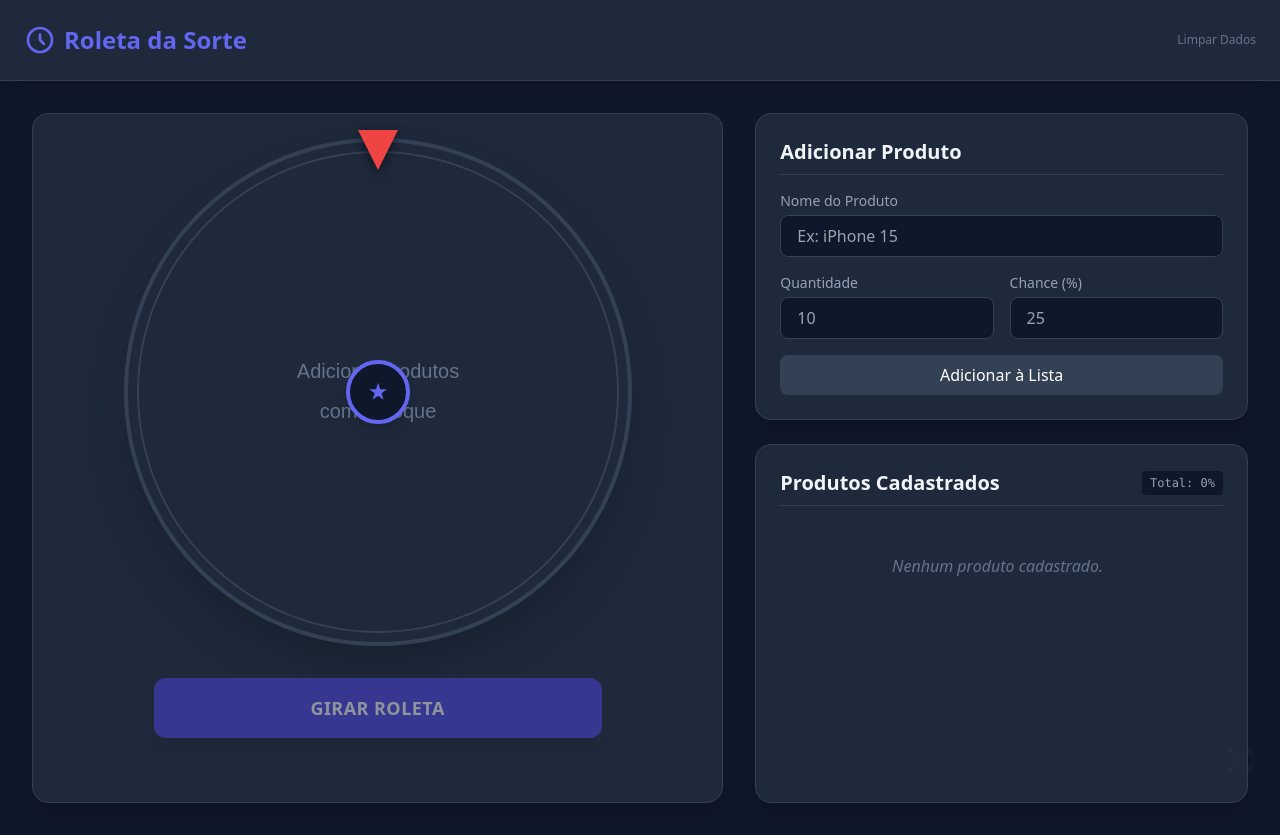
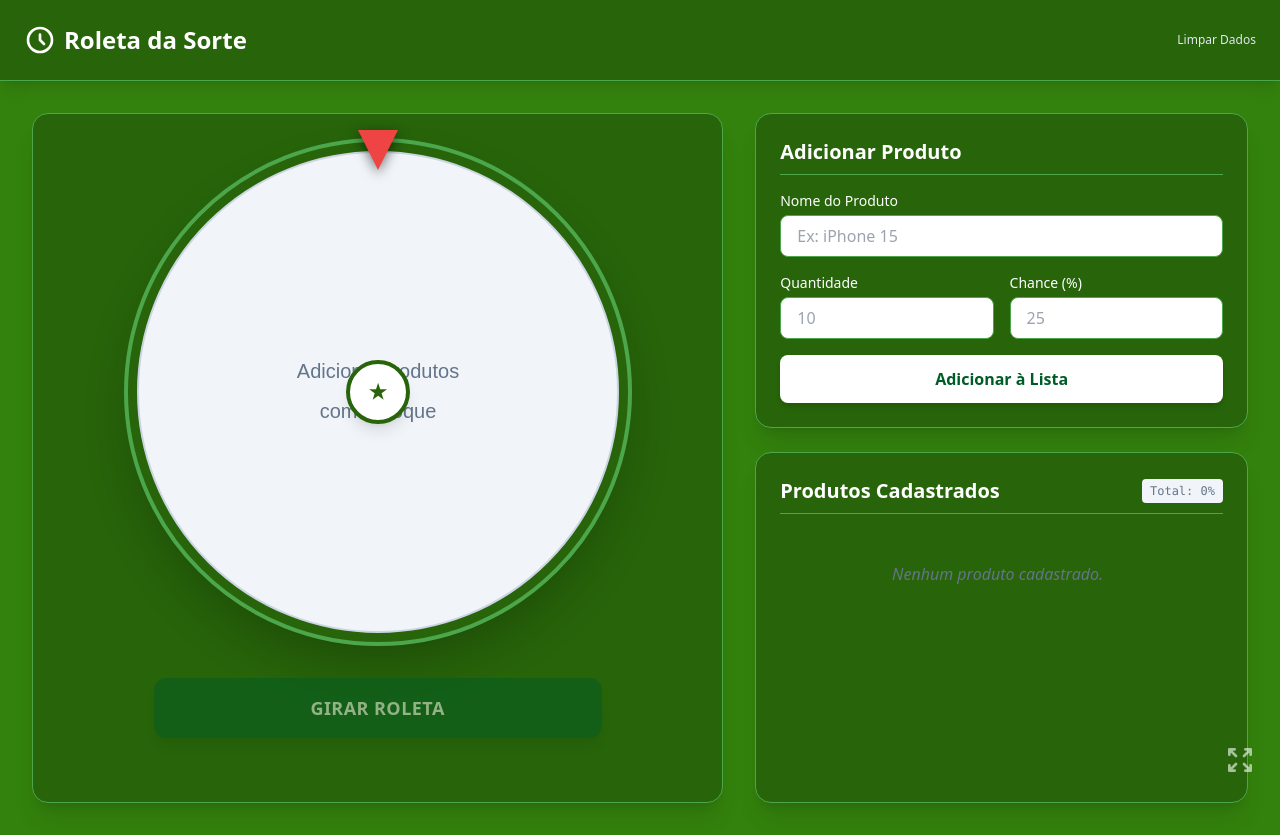
Before and after one commit to misaelbr/roleta, a plain HTML site: page index.html in a window 1280 px wide. Drawn offline with nearby package versions, Linux system fonts and the light colour scheme.

Commit message:
feat(theme): apply Sicredi branding and color scheme
- Update global color palette to match Sicredi identity (greens)
- Set main background color to #33820d
- Style content cards with #329D36 background and white text
- Refactor form inputs and list items for better contrast (white bg, dark text)
- Update wheel segment colors to monochromatic green palette
- Improve button styles for better visual hierarchy
- Update modal and toggle button styles to fit new theme

```diff
--- a/index.html
+++ b/index.html
@@ -11,13 +11,13 @@
                 extend: {
                     colors: {
                         dark: {
-                            900: '#0f172a',
-                            800: '#1e293b',
-                            700: '#334155',
+                            900: '#33820d', // Custom Green (Body)
+                            800: '#27640a', // Sicredi Green (Cards)
+                            700: '#4CA64C', // Lighter Green (Borders)
                         },
                         accent: {
-                            500: '#6366f1',
-                            600: '#4f46e5',
+                            500: '#27640a', // Sicredi Green
+                            600: '#005C26', // Sicredi Dark Green
                         }
                     }
                 }
@@ -30,14 +30,14 @@
             width: 8px;
         }
         ::-webkit-scrollbar-track {
-            background: #1e293b;
+            background: #f1f5f9;
         }
         ::-webkit-scrollbar-thumb {
-            background: #475569;
+            background: #cbd5e1;
             border-radius: 4px;
         }
         ::-webkit-scrollbar-thumb:hover {
-            background: #64748b;
+            background: #94a3b8;
         }
 
         .pointer-triangle {
@@ -51,18 +51,18 @@
         }
     </style>
 </head>
-<body class="bg-dark-900 text-slate-200 font-sans min-h-screen flex flex-col">
+<body class="bg-dark-900 text-slate-800 font-sans min-h-screen flex flex-col">
 
     <!-- Header -->
     <header class="bg-dark-800 border-b border-dark-700 p-6 shadow-lg">
         <div class="container mx-auto flex justify-between items-center">
-            <h1 class="text-2xl font-bold text-accent-500 flex items-center gap-2">
+            <h1 class="text-2xl font-bold text-white flex items-center gap-2">
                 <svg xmlns="http://www.w3.org/2000/svg" class="h-8 w-8" fill="none" viewBox="0 0 24 24" stroke="currentColor">
                     <path stroke-linecap="round" stroke-linejoin="round" stroke-width="2" d="M12 8v4l3 3m6-3a9 9 0 11-18 0 9 9 0 0118 0z" />
                 </svg>
                 Roleta da Sorte
             </h1>
-            <button onclick="resetData()" class="text-xs text-slate-500 hover:text-red-400 transition">Limpar Dados</button>
+            <button onclick="resetData()" class="text-xs text-slate-200 hover:text-white transition">Limpar Dados</button>
         </div>
     </header>
 
@@ -80,7 +80,7 @@
                 <canvas id="wheelCanvas" width="500" height="500" class="max-w-full h-auto rounded-full shadow-2xl border-4 border-dark-700 transition-transform duration-100"></canvas>
 
                 <!-- Center Hub -->
-                <div class="absolute top-1/2 left-1/2 -translate-x-1/2 -translate-y-1/2 w-16 h-16 bg-dark-900 rounded-full border-4 border-accent-500 shadow-lg flex items-center justify-center z-10">
+                <div class="absolute top-1/2 left-1/2 -translate-x-1/2 -translate-y-1/2 w-16 h-16 bg-white rounded-full border-4 border-accent-500 shadow-lg flex items-center justify-center z-10">
                     <span class="text-accent-500 font-bold text-xl">★</span>
                 </div>
             </div>
@@ -98,23 +98,23 @@
 
             <!-- Form -->
             <div class="bg-dark-800 rounded-2xl p-6 shadow-xl border border-dark-700">
-                <h2 class="text-xl font-semibold mb-4 text-slate-100 border-b border-dark-700 pb-2">Adicionar Produto</h2>
+                <h2 class="text-xl font-semibold mb-4 text-white border-b border-dark-700 pb-2">Adicionar Produto</h2>
                 <form id="productForm" class="space-y-4">
                     <div>
-                        <label class="block text-sm font-medium text-slate-400 mb-1">Nome do Produto</label>
-                        <input type="text" id="prodName" required class="w-full bg-dark-900 border border-dark-700 rounded-lg px-4 py-2 focus:outline-none focus:border-accent-500 transition text-slate-200" placeholder="Ex: iPhone 15">
+                        <label class="block text-sm font-medium text-white mb-1">Nome do Produto</label>
+                        <input type="text" id="prodName" required class="w-full bg-white border border-dark-700 rounded-lg px-4 py-2 focus:outline-none focus:border-accent-500 transition text-slate-900 font-medium" placeholder="Ex: iPhone 15">
                     </div>
                     <div class="grid grid-cols-2 gap-4">
                         <div>
-                            <label class="block text-sm font-medium text-slate-400 mb-1">Quantidade</label>
-                            <input type="number" id="prodQty" min="1" required class="w-full bg-dark-900 border border-dark-700 rounded-lg px-4 py-2 focus:outline-none focus:border-accent-500 transition text-slate-200" placeholder="10">
+                            <label class="block text-sm font-medium text-white mb-1">Quantidade</label>
+                            <input type="number" id="prodQty" min="1" required class="w-full bg-white border border-dark-700 rounded-lg px-4 py-2 focus:outline-none focus:border-accent-500 transition text-slate-900 font-medium" placeholder="10">
                         </div>
                         <div>
-                            <label class="block text-sm font-medium text-slate-400 mb-1">Chance (%)</label>
-                            <input type="number" id="prodChance" min="1" max="100" required class="w-full bg-dark-900 border border-dark-700 rounded-lg px-4 py-2 focus:outline-none focus:border-accent-500 transition text-slate-200" placeholder="25">
+                            <label class="block text-sm font-medium text-white mb-1">Chance (%)</label>
+                            <input type="number" id="prodChance" min="1" max="100" required class="w-full bg-white border border-dark-700 rounded-lg px-4 py-2 focus:outline-none focus:border-accent-500 transition text-slate-900 font-medium" placeholder="25">
                         </div>
                     </div>
-                    <button type="submit" id="submitBtn" class="w-full py-2 bg-slate-700 hover:bg-slate-600 text-white font-medium rounded-lg transition">
+                    <button type="submit" id="submitBtn" class="w-full py-3 bg-white hover:bg-slate-100 text-accent-600 font-bold rounded-lg shadow-md transition transform hover:scale-[1.02]">
                         Adicionar à Lista
                     </button>
                 </form>
@@ -123,35 +123,35 @@
             <!-- List -->
             <div class="bg-dark-800 rounded-2xl p-6 shadow-xl border border-dark-700 flex-grow flex flex-col">
                 <div class="flex justify-between items-center mb-4 border-b border-dark-700 pb-2">
-                    <h2 class="text-xl font-semibold text-slate-100">Produtos Cadastrados</h2>
-                    <span id="totalChance" class="text-xs font-mono bg-dark-900 px-2 py-1 rounded text-slate-400">Total: 0%</span>
+                    <h2 class="text-xl font-semibold text-white">Produtos Cadastrados</h2>
+                    <span id="totalChance" class="text-xs font-mono bg-slate-100 px-2 py-1 rounded text-slate-500">Total: 0%</span>
                 </div>
 
                 <div class="overflow-y-auto flex-grow max-h-[300px] pr-2" id="productList">
                     <!-- Items will be injected here -->
-                    <div class="text-center text-slate-500 py-8 italic">Nenhum produto cadastrado.</div>
+                    <div class="text-center text-slate-200 py-8 italic">Nenhum produto cadastrado.</div>
                 </div>
             </div>
         </div>
     </main>
 
     <!-- Modal Result -->
-    <div id="resultModal" class="fixed inset-0 bg-black/80 backdrop-blur-sm hidden items-center justify-center z-50 opacity-0 transition-opacity duration-300">
+    <div id="resultModal" class="fixed inset-0 bg-black/50 backdrop-blur-sm hidden items-center justify-center z-50 opacity-0 transition-opacity duration-300">
         <div class="bg-dark-800 border border-dark-700 p-8 rounded-2xl shadow-2xl max-w-sm w-full text-center transform scale-90 transition-transform duration-300" id="modalContent">
-            <div class="w-20 h-20 bg-accent-500/20 rounded-full flex items-center justify-center mx-auto mb-4">
+            <div class="w-20 h-20 bg-white/20 rounded-full flex items-center justify-center mx-auto mb-4">
                 <span class="text-4xl">🎉</span>
             </div>
             <h3 class="text-2xl font-bold text-white mb-2">Sorteado!</h3>
-            <p id="winnerName" class="text-xl text-accent-500 font-semibold mb-4">Nome do Produto</p>
-            <p class="text-slate-400 text-sm mb-6">O estoque foi atualizado automaticamente.</p>
-            <button onclick="closeModal()" class="px-6 py-2 bg-white text-dark-900 font-bold rounded-lg hover:bg-slate-200 transition">
+            <p id="winnerName" class="text-xl text-white font-semibold mb-4">Nome do Produto</p>
+            <p class="text-slate-200 text-sm mb-6">O estoque foi atualizado automaticamente.</p>
+            <button onclick="closeModal()" class="px-6 py-2 bg-white text-accent-600 font-bold rounded-lg hover:bg-slate-100 transition">
                 Continuar
             </button>
         </div>
     </div>
 
     <!-- Toggle Button (Bottom Right) -->
-    <button onclick="toggleControls()" class="fixed bottom-4 right-4 w-12 h-12 bg-transparent text-slate-700/20 hover:text-accent-500 transition-all duration-300 flex items-center justify-center rounded-full z-50 cursor-pointer" title="Alternar Visualização">
+    <button onclick="toggleControls()" class="fixed bottom-4 right-4 w-12 h-12 bg-transparent text-white/60 hover:text-white transition-all duration-300 flex items-center justify-center rounded-full z-50 cursor-pointer" title="Alternar Visualização">
         <svg xmlns="http://www.w3.org/2000/svg" class="h-8 w-8" fill="none" viewBox="0 0 24 24" stroke="currentColor">
             <path stroke-linecap="round" stroke-linejoin="round" stroke-width="2" d="M4 8V4m0 0h4M4 4l5 5m11-1V4m0 0h-4m4 0l-5 5M4 16v4m0 0h4m-4 0l5-5m11 5l-5-5m5 5v-4m0 4h-4" />
         </svg>
@@ -256,23 +256,23 @@
                     if (p.qty > 0) totalChance += p.chance;
 
                     const item = document.createElement('div');
-                    item.className = `flex justify-between items-center bg-dark-900 p-3 rounded-lg mb-2 border border-dark-700 ${p.qty === 0 ? 'opacity-50 grayscale' : ''}`;
+                    item.className = `flex justify-between items-center bg-white p-3 rounded-lg mb-2 border border-dark-700 shadow-sm ${p.qty === 0 ? 'opacity-50 grayscale' : ''}`;
                     item.innerHTML = `
                         <div class="flex items-center gap-3">
                             <div class="w-3 h-3 rounded-full" style="background-color: ${colors[index % colors.length]}"></div>
                             <div>
-                                <div class="font-medium text-slate-200">${p.name}</div>
-                                <div class="text-xs text-slate-500">Estoque: ${p.qty}</div>
+                                <div class="font-bold text-slate-900">${p.name}</div>
+                                <div class="text-xs text-slate-500 font-medium">Estoque: ${p.qty}</div>
                             </div>
                         </div>
                         <div class="flex items-center gap-3">
-                            <span class="text-sm font-mono text-accent-500">${p.chance}%</span>
-                            <button onclick="editProduct(${index})" class="text-slate-600 hover:text-accent-500 transition" title="Editar">
+                            <span class="text-sm font-mono font-bold text-accent-600">${p.chance}%</span>
+                            <button onclick="editProduct(${index})" class="text-slate-400 hover:text-accent-600 transition p-1 hover:bg-slate-100 rounded" title="Editar">
                                 <svg xmlns="http://www.w3.org/2000/svg" class="h-4 w-4" fill="none" viewBox="0 0 24 24" stroke="currentColor">
                                     <path stroke-linecap="round" stroke-linejoin="round" stroke-width="2" d="M15.232 5.232l3.536 3.536m-2.036-5.036a2.5 2.5 0 113.536 3.536L6.5 21.036H3v-3.572L16.732 3.732z" />
                                 </svg>
                             </button>
-                            <button onclick="removeProduct(${index})" class="text-slate-600 hover:text-red-500 transition" title="Remover">
+                            <button onclick="removeProduct(${index})" class="text-slate-400 hover:text-red-600 transition p-1 hover:bg-red-50 rounded" title="Remover">
                                 &times;
                             </button>
                         </div>
@@ -282,7 +282,7 @@
             }
 
             totalChanceEl.innerText = `Total: ${totalChance}%`;
-            totalChanceEl.className = `text-xs font-mono px-2 py-1 rounded ${totalChance > 100 ? 'bg-red-900 text-red-200' : 'bg-dark-900 text-slate-400'}`;
+            totalChanceEl.className = `text-xs font-mono px-2 py-1 rounded ${totalChance > 100 ? 'bg-red-100 text-red-800' : 'bg-slate-100 text-slate-500'}`;
 
             // Disable spin if no products with stock
             const hasStock = products.some(p => p.qty > 0);
@@ -302,8 +302,8 @@
                     products[editingIndex] = { name, qty, chance };
                     editingIndex = -1;
                     document.getElementById('submitBtn').innerText = "Adicionar à Lista";
-                    document.getElementById('submitBtn').classList.remove('bg-accent-600', 'hover:bg-accent-500');
-                    document.getElementById('submitBtn').classList.add('bg-slate-700', 'hover:bg-slate-600');
+                    document.getElementById('submitBtn').classList.remove('bg-accent-600', 'hover:bg-accent-500', 'text-white');
+                    document.getElementById('submitBtn').classList.add('bg-white', 'hover:bg-slate-100', 'text-accent-600');
                 } else {
                     // Add new
                     products.push({ name, qty, chance });
@@ -323,8 +323,8 @@
             editingIndex = index;
             const btn = document.getElementById('submitBtn');
             btn.innerText = "Salvar Alterações";
-            btn.classList.remove('bg-slate-700', 'hover:bg-slate-600');
-            btn.classList.add('bg-accent-600', 'hover:bg-accent-500');
+            btn.classList.remove('bg-white', 'hover:bg-slate-100', 'text-accent-600');
+            btn.classList.add('bg-accent-600', 'hover:bg-accent-500', 'text-white');
         }
 
         function removeProduct(index) {
@@ -359,13 +359,13 @@
                 // Draw empty wheel
                 ctx.beginPath();
                 ctx.arc(centerX, centerY, radius, 0, 2 * Math.PI);
-                ctx.fillStyle = '#1e293b';
+                ctx.fillStyle = '#f1f5f9'; // Light Gray
                 ctx.fill();
-                ctx.strokeStyle = '#334155';
+                ctx.strokeStyle = '#cbd5e1'; // Border
                 ctx.lineWidth = 2;
                 ctx.stroke();
 
-                ctx.fillStyle = '#64748b';
+                ctx.fillStyle = '#64748b'; // Text
                 ctx.font = '20px sans-serif';
                 ctx.textAlign = 'center';
                 ctx.textBaseline = 'middle';
```
